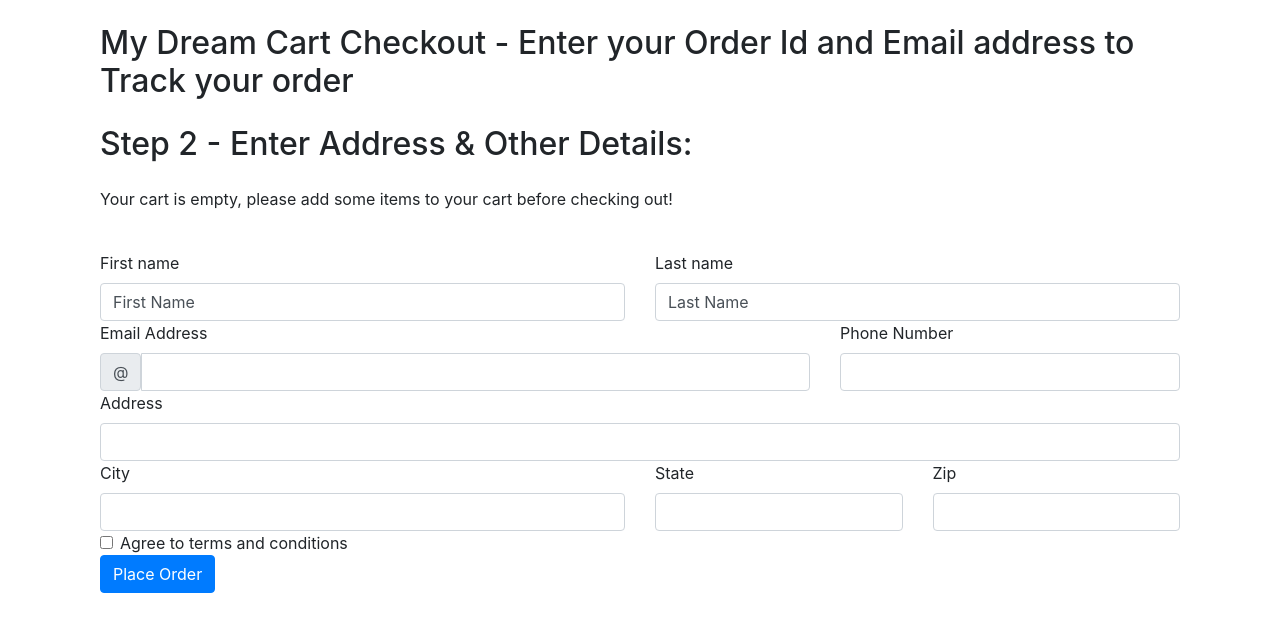
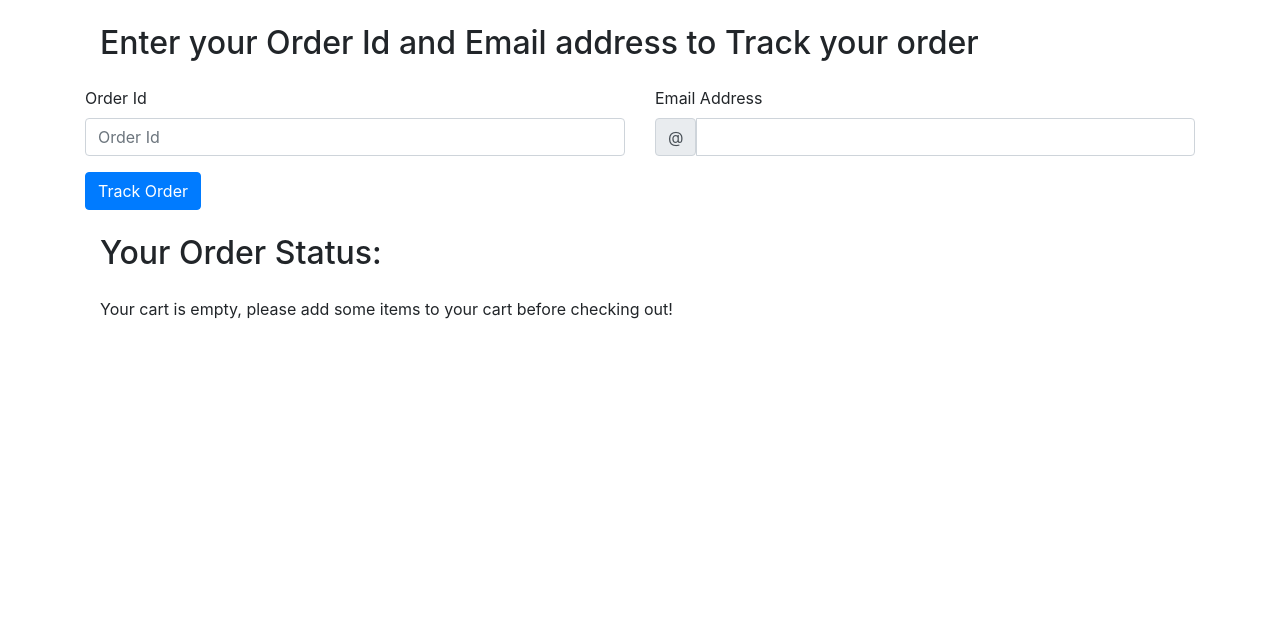
Before and after one commit to SapnaGulati/E-commerce-Website, a Django app: template ecw/shop/templates/shop/tracker.html in a window 1280 px wide. Shown: the part 56-688 px from the top of the page. Run offline with Django 3.2, Linux system fonts and the light colour scheme; the template is opened without the code that fills it, so the values that code supplies are empty; parts of the project's set-up code (start-up, migrations or seed data) failed here and were passed over.

Commit message:
minor changes in updateOrder

```diff
--- a/ecw/shop/templates/shop/tracker.html
+++ b/ecw/shop/templates/shop/tracker.html
@@ -1,73 +1,36 @@
-{% extends 'shop/basic.html' %}
-
-{% block title %} My Dream Cart Tracker {% endblock %}
+{% extends 'shop/basic.html' %} {% block title %} My Dream Cart Tracker {%endblock %}
 {% block body %}
 <div class="container">
     <div class="col my-4">
-        <h2>My Dream Cart Checkout - Enter your Order Id and Email address to Track your order</h2>
-
-    </div>
-    <div class="col my-4">
-        <h2>Step 2 - Enter Address & Other Details:</h2>
-        <div class="my-4">
-            <ul class="list-group" id="items">
-            </ul>
+        <h2>Enter your Order Id and Email address to Track your order</h2>
     </div>
     <form class="row g-3" method="POST" action="/shop/tracker/">
         {% csrf_token %}
-          <input type="hidden" name="itemsJson" id="itemsJson">
         <div class="col-md-6">
-              <label for="validationDefault01" class="form-label">First name</label>
-              <input type="text" class="form-control" id="fname" name="fname" value="First Name" required>
+            <label for="validationDefault01" class="form-label">Order Id</label>
+            <input type="text" class="form-control" id="orderId" name="orderId" placeholder="Order Id" required />
         </div>
         <div class="col-md-6">
-              <label for="validationDefault02" class="form-label">Last name</label>
-              <input type="text" class="form-control" id="lname" name="lname" value="Last Name" required>
-            </div>
-            <div class="col-md-8">
             <label for="validationDefaultUsername" class="form-label">Email Address</label>
             <div class="input-group">
                 <span class="input-group-text" id="inputGroupPrepend2">@</span>
-                <input type="email" class="form-control" id="email" name="email" aria-describedby="inputGroupPrepend2" required>
+                <input type="email" class="form-control" id="email" name="email" aria-describedby="inputGroupPrepend2"
+                    required />
             </div>
         </div>
-            <div class="col-4">
-                <label for="validationDefault06" class="form-label">Phone Number</label>
-                <input type="tel" class="form-control" id="phone" name="phone" required>
+        <div class="col-12 mt-3">
+            <button class="btn btn-primary" type="submit">Track Order</button>
         </div>
-            <div class="col-12">
-                <label for="validationDefault07" class="form-label">Address</label>
-                <input type="text" class="form-control" id="address" name="address" required>
-            </div>
-            <div class="col-md-6">
-              <label for="validationDefault03" class="form-label">City</label>
-              <input type="text" class="form-control" id="city" name="city" required>
-            </div>
-            <div class="col-md-3">
-              <label for="validationDefault04" class="form-label">State</label>
-              <input type="text" class="form-control" id="state" name="state" required>
-            </div>
-            <div class="col-md-3">
-              <label for="validationDefault05" class="form-label">Zip</label>
-              <input type="text" class="form-control" id="zip_code" name="zip_code" required>
-            </div>
-            <div class="col-12">
-              <div class="form-check">
-                <input class="form-check-input" type="checkbox" value="" id="invalidCheck2" required>
-                <label class="form-check-label" for="invalidCheck2">
-                  Agree to terms and conditions
-                </label>
+    </form>
+
+    <div class="col my-4">
+        <h2>Your Order Status:</h2>
+        <div class="my-4">
+            <ul class="list-group" id="items"></ul>
         </div>
     </div>
-            <div class="col-12">
-              <button class="btn btn-primary" type="submit">Place Order</button>
 </div>
-          </form>
-    </div>
-</div>
-{% endblock %}
-
-{% block js %}
+{% endblock %} {% block js %}
 <script>
     if (localStorage.getItem('cart') == null) {
         var cart = {};
@@ -77,13 +40,13 @@
     }
     console.log(cart);
     var sum = 0;
-    if ($.isEmptyObject(cart)){
+    if ($.isEmptyObject(cart)) {
         // if object is empty
         mystr = '<p>Your cart is empty, please add some items to your cart before checking out!</p>'
         $('#items').append(mystr);
     }
-    else{
-      for(item in cart){
+    else {
+        for (item in cart) {
             let name = cart[item][1];
             let qty = cart[item][0];
             sum = sum + qty;
```
Also changed, not shown: ecw/shop/views.py (+9 -0 lines). Lines whose indentation alone changed are shown as unchanged.
